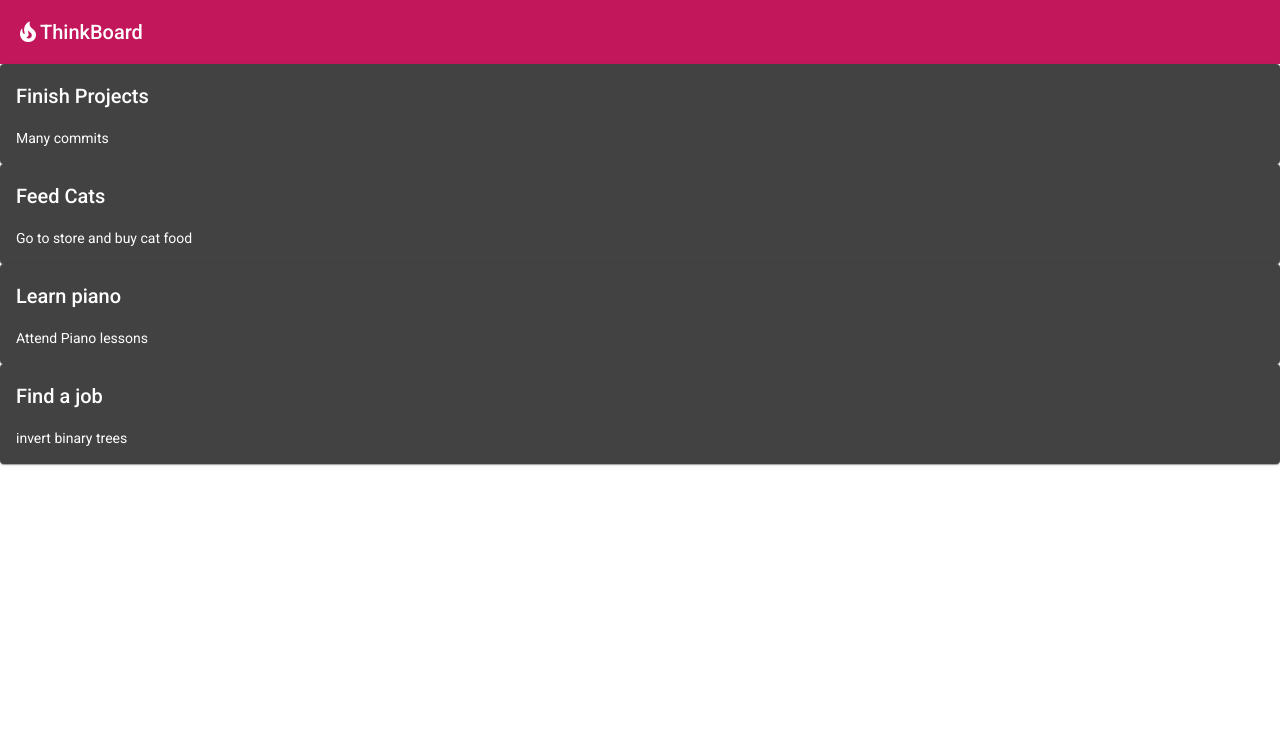
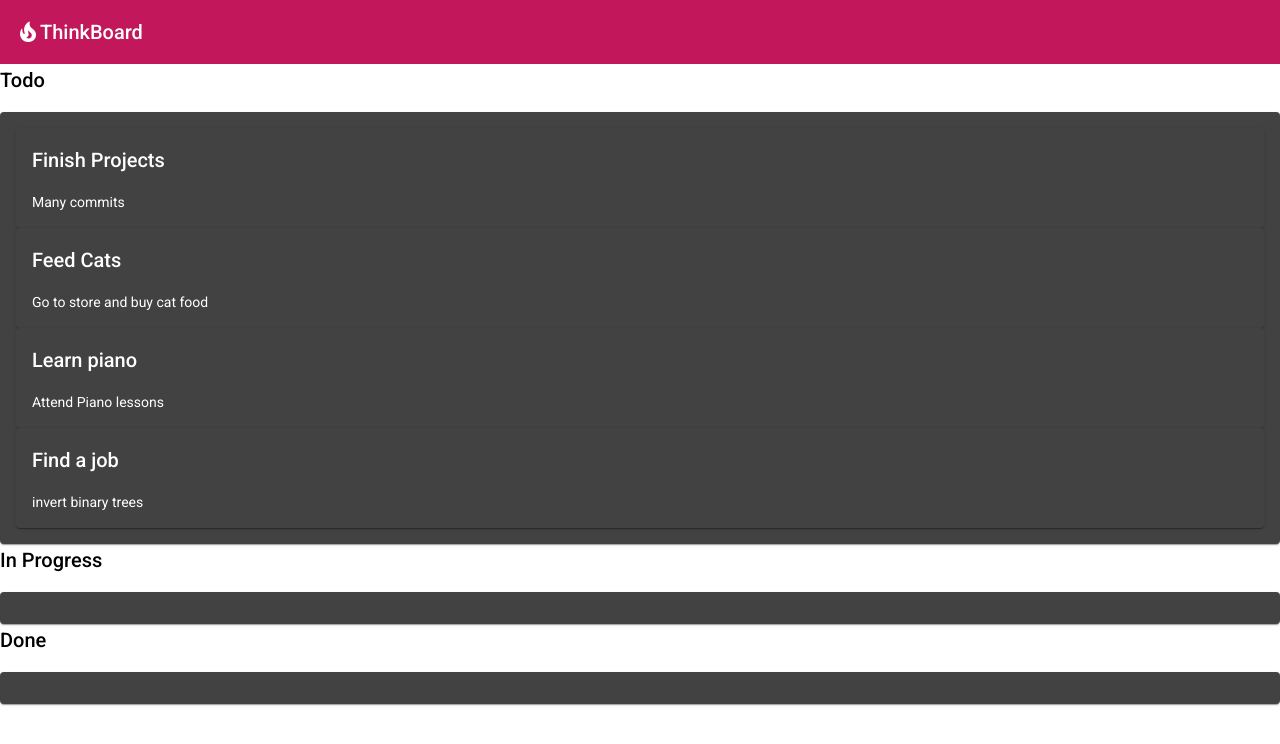
Before and after one commit to agiannotti/thinkboard-angular, an Angular app: page / in a window 1280 px wide. Shown: the top 744 px of the page. Built offline with nearby package versions, Linux system fonts and the light colour scheme.

Commit message:
cdkDropList construction

```diff
--- a/src/app/app.component.html
+++ b/src/app/app.component.html
@@ -3,4 +3,36 @@
   <span>ThinkBoard</span>
 </mat-toolbar>
 
-<app-task *ngFor="let task of todo" [task]="task"></app-task>
+<!-- <app-task *ngFor="let task of todo" [task]="task"></app-task> -->
+
+<div class="content-wrapper">
+  <div class="container-wrapper">
+    <div class="container">
+      <h2>Todo</h2>
+      <mat-card
+        cdkDropList
+        id="todo"
+        #todoList="cdkDropList"
+        [cdkDropListData]="todo"
+        (cdkDropListDropped)="drop($event)"
+        [cdkDropListConnectedTo]="[inProgressList, doneList]"
+      >
+        <app-task
+          cdkDrag
+          *ngFor="let task of todo"
+          [task]="task"
+          (edit)="edit('todo', $event)"
+        >
+        </app-task>
+      </mat-card>
+    </div>
+    <div class="container">
+      <h2>In Progress</h2>
+      <mat-card></mat-card>
+    </div>
+    <div class="container">
+      <h2>Done</h2>
+      <mat-card></mat-card>
+    </div>
+  </div>
+</div>
--- a/src/app/app.module.ts
+++ b/src/app/app.module.ts
@@ -8,6 +8,7 @@
 import { MatIconModule } from '@angular/material/icon';
 import { MatCardModule } from '@angular/material/card';
 import { TaskComponent } from './task/task.component';
+import { DragDropModule } from '@angular/cdk/drag-drop';
 
 @NgModule({
   declarations: [AppComponent, TaskComponent],
@@ -18,6 +19,7 @@
     MatIconModule,
     MatToolbarModule,
     MatCardModule,
+    DragDropModule,
   ],
   providers: [],
   bootstrap: [AppComponent],
```
